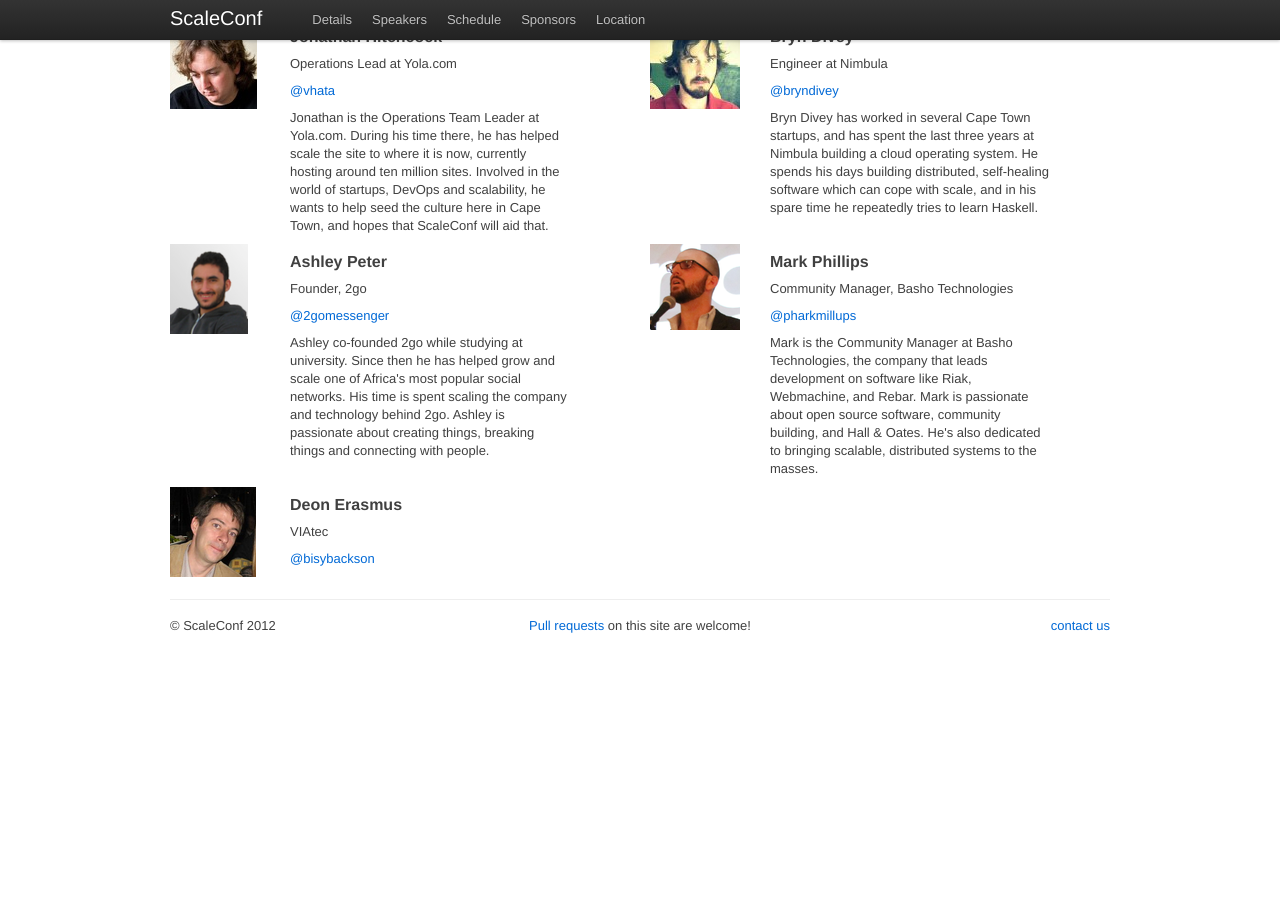
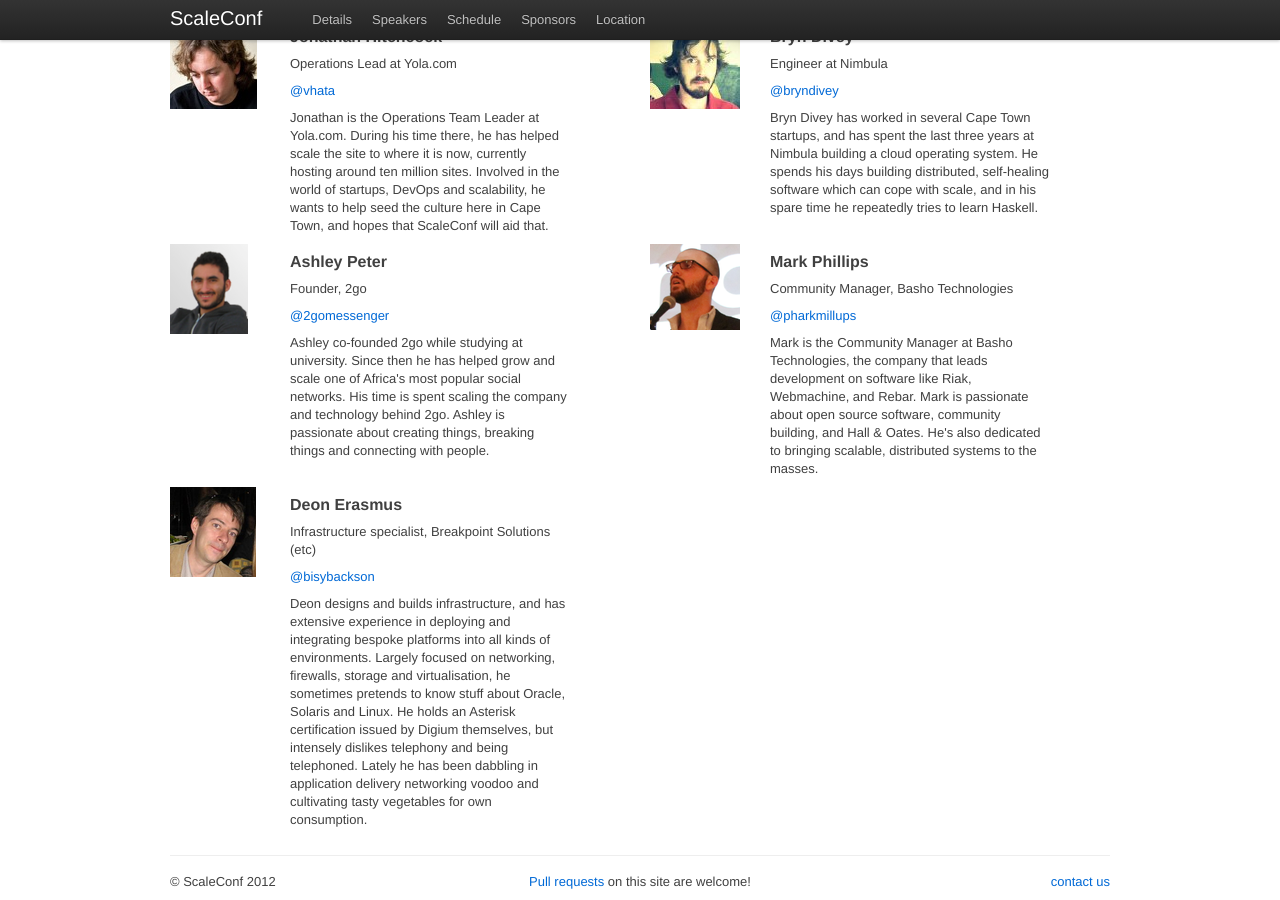
Before and after one commit to scaleconf/scaleconf.github.com, a Jekyll site: the page built from speakers.html, in a window 1280 px wide and 900 px high, scrolled down 1232 px. Built offline with Jekyll 4.4.1, drawn with Linux system fonts in a browser that asks for light colours; Markdown is read by kramdown in place of the engine named in the settings; before the commit the page ends 1876 px from its top, so only the background shows below that.

Commit message:
Deon's bio

```diff
--- a/speakers.html
+++ b/speakers.html
@@ -194,9 +194,10 @@ meta-description: A list of all the speakers planned for Scaleconf, South Africa
                 </div>
                 <div class="span5">
                     <h4>Deon Erasmus</h4>
-                    <p>VIAtec</p>
+                    <p>Infrastructure specialist, Breakpoint Solutions (etc)</p>
                     <p><a href='http://twitter.com/#!/bisybackson'>@bisybackson</a></p>
                     <p>
+                    Deon designs and builds infrastructure, and has extensive experience in deploying and integrating bespoke platforms into all kinds of environments. Largely focused on networking, firewalls, storage and virtualisation, he sometimes pretends to know stuff about Oracle, Solaris and Linux. He holds an Asterisk certification issued by Digium themselves, but intensely dislikes telephony and being telephoned. Lately he has been dabbling in application delivery networking voodoo and cultivating tasty vegetables for own consumption.
                     </p>
                 </div>
             </div>
```
